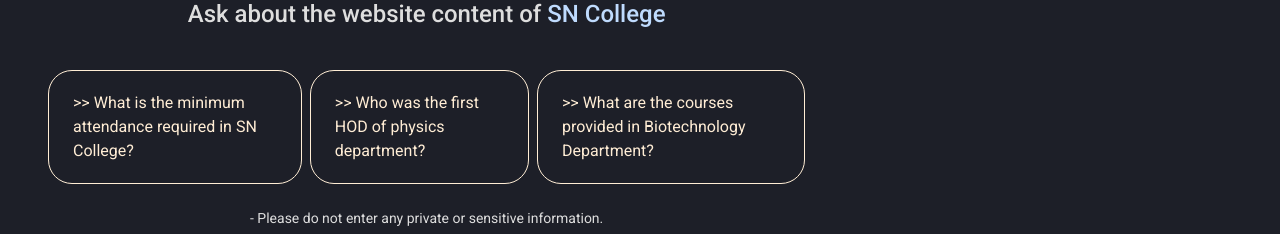
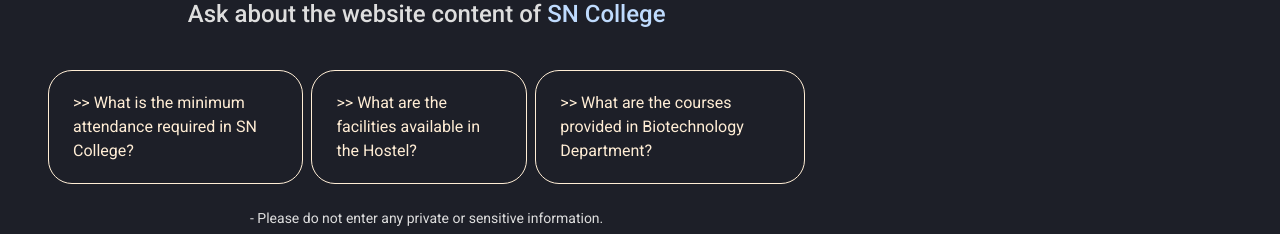
Before and after one commit to akshai-krishna-s/chatsnc, a Vue app in the folder frontend/: page / in a window 1280 px wide. Shown: the part 277-511 px from the top of the page. Built offline with nearby package versions, Linux system fonts and the light colour scheme; no server answers; sample sign-in values are in the browser's storage.

Commit message:
Update sampleQueries in OpeningScreen.vue

```diff
--- a/frontend/src/components/OpeningScreen.vue
+++ b/frontend/src/components/OpeningScreen.vue
@@ -6,7 +6,7 @@
       </p>
       <div class="flex flex-col md:flex-row gap-2">
         <button
-          v-for="query in sampleQueries"
+          v-for="query in randomQueries"
           :key="String(query)"
           class="text-orange-100 text-base pl-6 pr-6 hover:shadow-md transition hover:shadow-gray py-5 border text-left border-orange-100 rounded-3xl flex align-top font-normal"
           @click="$emit('submitSampleQuery', query)"
@@ -20,10 +20,16 @@
 </template>
 
 <script lang="ts" setup>
-defineProps({
-  sampleQueries: {
-    type: Array,
-    required: true,
-  },
-})
+const sampleQueries = [
+  'What is the minimum attendance required in SN College?',
+  'Who was the first HOD of physics department?',
+  'What are the courses provided in Biotechnology Department?',
+  'How to Apply for E-Grantz and who can apply?',
+  'What are the facilities available in the Hostel?',
+  'What are the scholarships available for students?',
+  'Who are the current principal and manager of SN College?',
+  'where is Multi Gym located in SN College?',
+]
+
+const randomQueries = sampleQueries.sort(() => Math.random() - Math.random()).slice(0, 3)
 </script>
--- a/frontend/src/views/ChatSNC.vue
+++ b/frontend/src/views/ChatSNC.vue
@@ -3,7 +3,7 @@
     <div class="text-gray-light h-full flex-1 flex flex-col">
       <div class="flex-1 overflow-hidden">
         <div class="relative h-full" v-if="chat.length === 0">
-          <StartScreen :sampleQueries="sampleQueries" @submitSampleQuery="submitSampleQuery" />
+          <StartScreen @submitSampleQuery="submitSampleQuery" />
         </div>
         <div class="relative h-full md:mt-4 md:pb-5" v-else>
           <ChatDisplay :chat="chat" />
@@ -63,8 +63,6 @@
   content: string
   role: string
 }
-
-const sampleQueries = ['What is the minimum attendance required in SN College?', 'Who was the first HOD of physics department?', 'What are the courses provided in Biotechnology Department?']
 
 const loading = ref(false)
 
```
Also changed, not shown: 1 other file (tests, documents, lock files or other folders).
